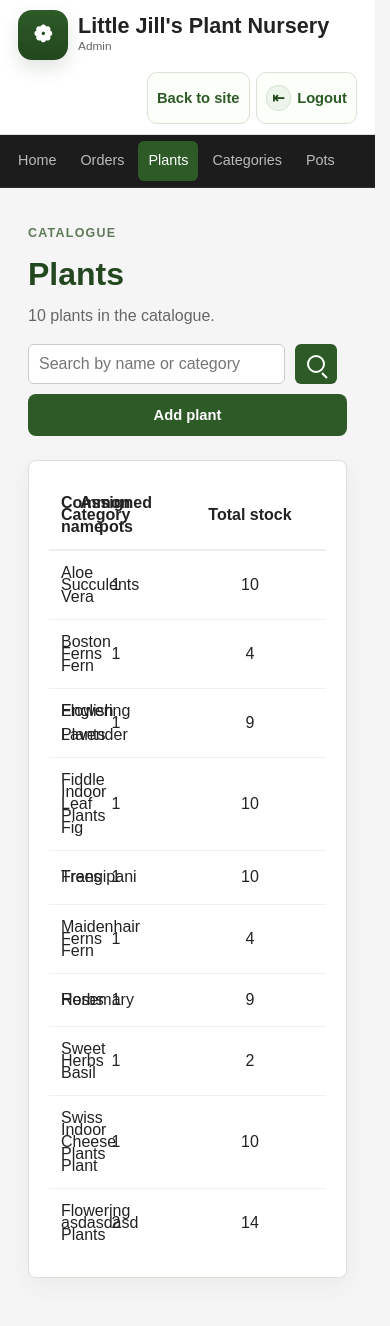
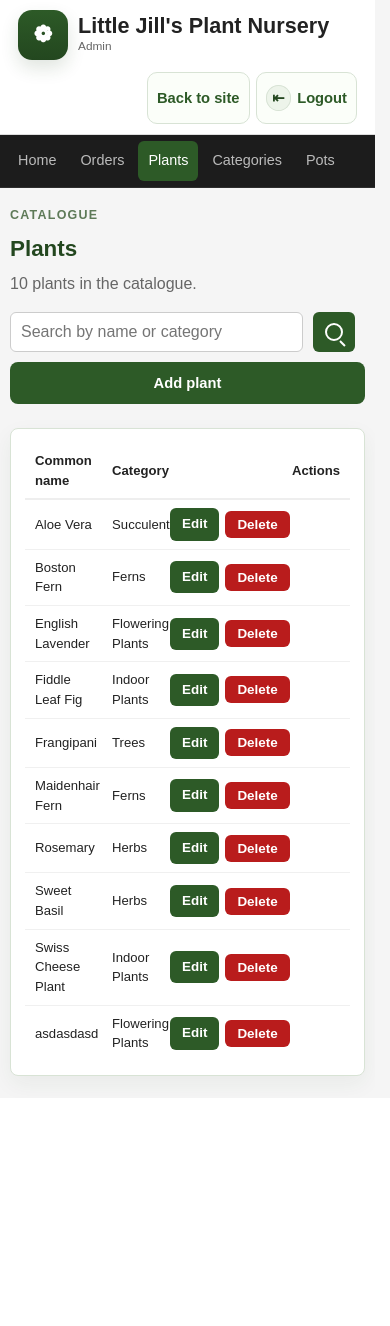
Before and after one commit to rowanjames04/SDS-Plant-Nursery, a Flask app: page /admin/plants in a window 390 px wide. After the commit the page ends 1093 px from the top, so only its background shows below. Run offline with Flask 3, Linux system fonts and the light colour scheme; a user stored in the database is signed in; data comes from the database, SQL or seed files in the repository.

Commit message:
feat: added hyperlink styling, fix: made website readable on mobile device

```diff
--- a/static/css/admin.css
+++ b/static/css/admin.css
@@ -678,6 +667,10 @@
     .admin-nav__item {
         flex-shrink: 0;
         white-space: nowrap;
+    }
+
+    .admin-content {
+        padding: 14px;
     }
 
     .admin-field-grid--two,
@@ -733,9 +726,89 @@
 
     .admin-table-actions {
         justify-content: flex-start;
+        flex-wrap: wrap;
     }
 
     .admin-search-form--inline {
         grid-template-columns: 1fr auto auto;
     }
+
+    .admin-image-grid {
+        grid-template-columns: repeat(2, 1fr);
+    }
 }
+
+@media (max-width: 600px) {
+    /* Orders: hide Date and Delivery columns */
+    .admin-orders-table th:nth-child(3),
+    .admin-orders-table td:nth-child(3),
+    .admin-orders-table th:nth-child(4),
+    .admin-orders-table td:nth-child(4) {
+        display: none;
+    }
+
+    /* Categories/Species/Varieties: hide Description and Assigned plants */
+    .taxonomy-table th:nth-child(2),
+    .taxonomy-table td:nth-child(2),
+    .taxonomy-table th:nth-child(3),
+    .taxonomy-table td:nth-child(3) {
+        display: none;
+    }
+
+    /* Plants list: hide Assigned pots and Total stock */
+    .admin-plants-table th:nth-child(3),
+    .admin-plants-table td:nth-child(3),
+    .admin-plants-table th:nth-child(4),
+    .admin-plants-table td:nth-child(4) {
+        display: none;
+    }
+
+    /* Dashboard recent orders: hide Date column */
+    .admin-dashboard-grid .data-table th:nth-child(3),
+    .admin-dashboard-grid .data-table td:nth-child(3) {
+        display: none;
+    }
+
+    .admin-orders-table {
+        min-width: unset;
+    }
+}
+
+@media (max-width: 480px) {
+    .admin-content {
+        padding: 10px;
+    }
+
+    .admin-page-header h1,
+    .admin-detail-header h1 {
+        font-size: 1.4rem;
+    }
+
+    .stat-grid {
+        grid-template-columns: repeat(2, 1fr);
+    }
+
+    .stat-card {
+        padding: 14px;
+    }
+
+    .stat-card__value {
+        font-size: 1.5rem;
+    }
+
+    .card {
+        padding: 14px;
+        margin-bottom: 12px;
+    }
+
+    .admin-table-actions {
+        gap: 6px;
+    }
+
+    .data-table th,
+    .data-table td {
+        padding: 8px 10px;
+        font-size: 0.82rem;
+    }
+
+}
```
Also changed, not shown: other parts of static/css/admin.css (+14 -25 lines).
